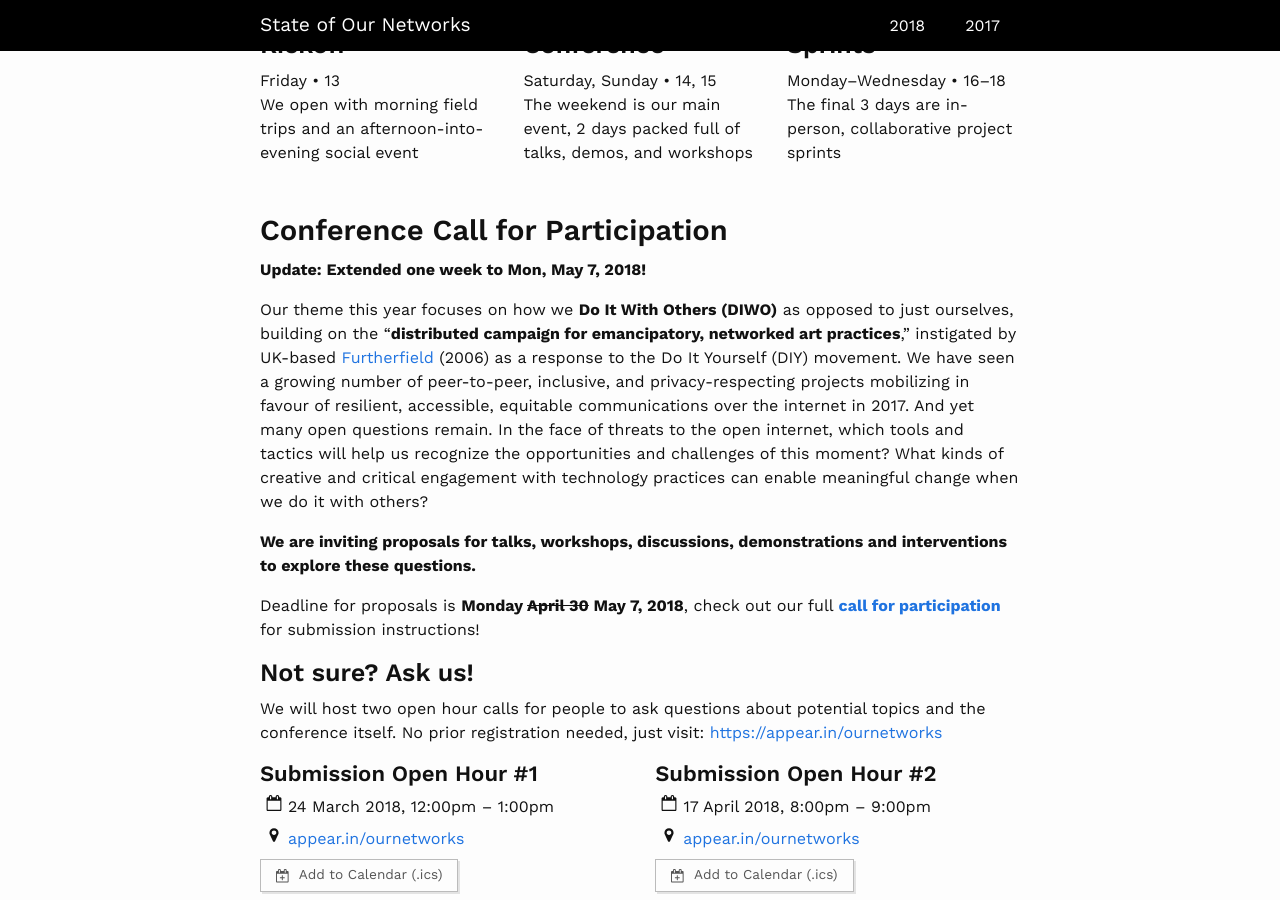
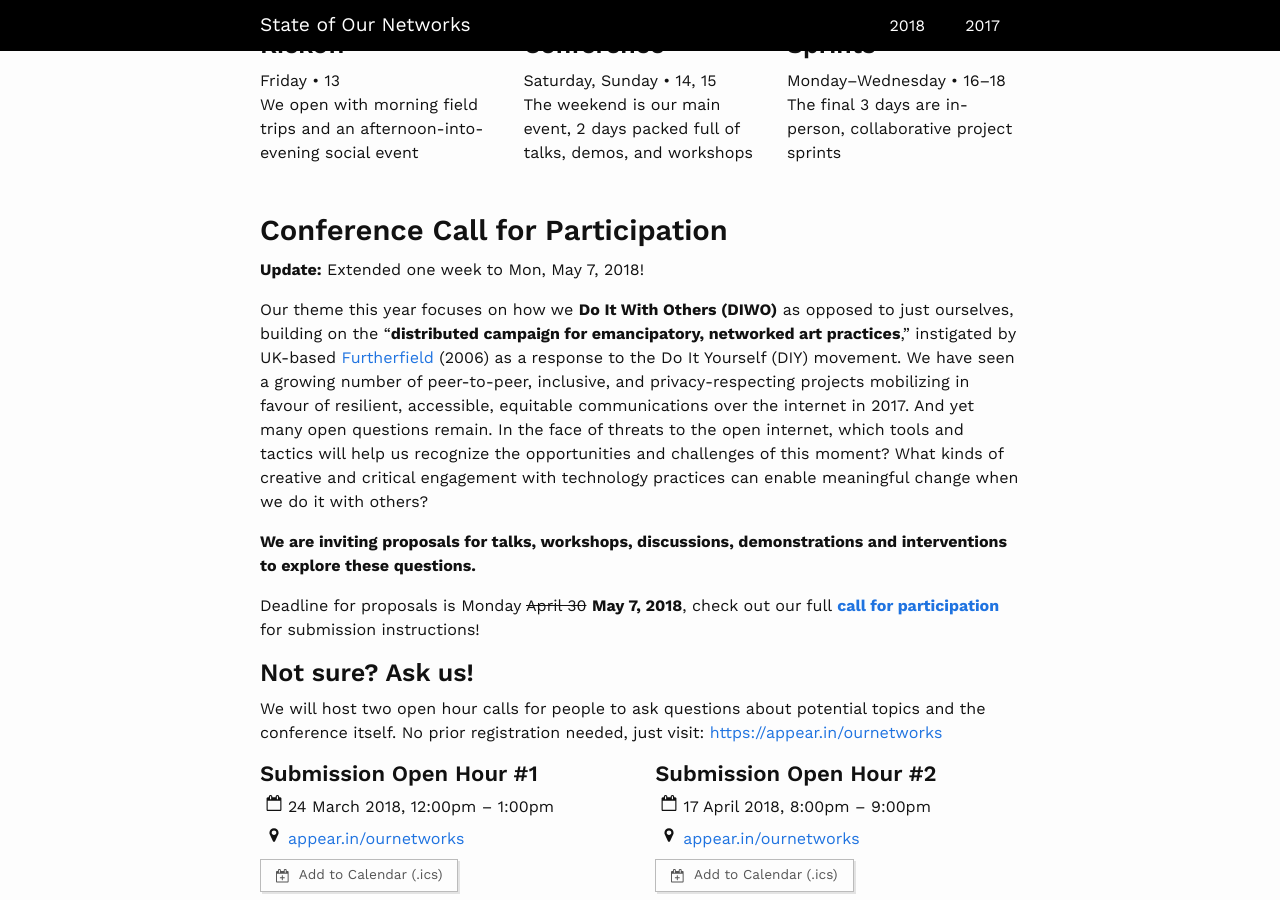
Before and after one commit to ournetworks/ournetworks.ca, a Jekyll site: the page built from index.md, in a window 1280 px wide and 900 px high, scrolled down 270 px. Built offline with Jekyll 4.4.1, drawn with Linux system fonts in a browser that asks for light colours.

Commit message:
Emphasized active date.

```diff
--- a/index.md
+++ b/index.md
@@ -31,13 +31,13 @@ layout: splash
 
 ## Conference Call for Participation
 
-**Update: Extended one week to Mon, May 7, 2018!**
+**Update:** Extended one week to Mon, May 7, 2018!
 
 Our theme this year focuses on how we **Do It With Others (DIWO)** as opposed to just ourselves, building on the "**distributed campaign for emancipatory, networked art practices**," instigated by UK-based [Furtherfield](http://archive.furtherfield.org/projects/diwo-do-it-others-resource) (2006) as a response to the Do It Yourself (DIY) movement. We have seen a growing number of peer-to-peer, inclusive, and privacy-respecting projects mobilizing in favour of resilient, accessible, equitable communications over the internet in 2017. And yet many open questions remain. In the face of threats to the open internet, which tools and tactics will help us recognize the opportunities and challenges of this moment? What kinds of creative and critical engagement with technology practices can enable meaningful change when we do it with others?
 
 **We are inviting proposals for talks, workshops, discussions, demonstrations and interventions to explore these questions.**
 
-Deadline for proposals is **Monday ~~April 30~~ May 7, 2018**, check out our full [**call for participation**](./2018) for submission instructions!
+Deadline for proposals is Monday ~~April 30~~ **May 7, 2018**, check out our full [**call for participation**](./2018) for submission instructions!
 
 ### Not sure? Ask us!
 
```
